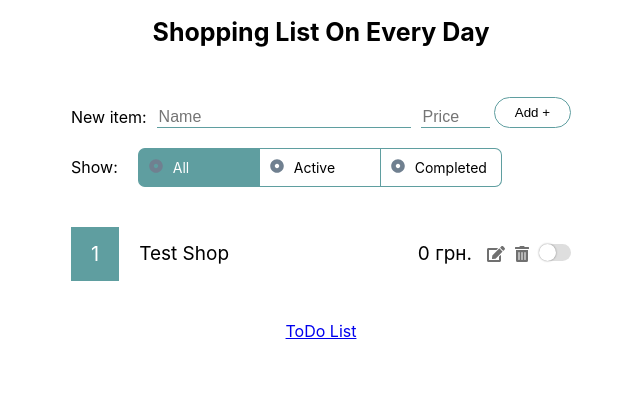
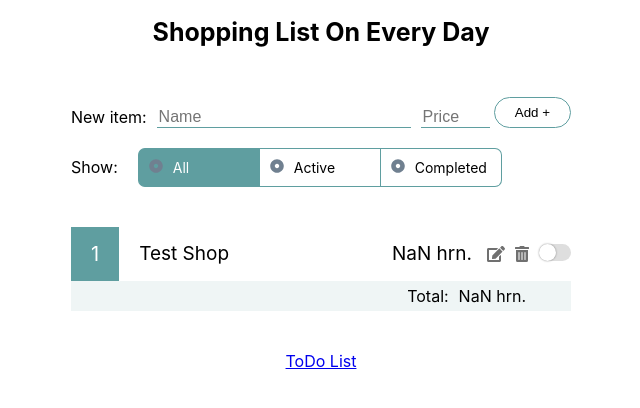
Before and after one commit to TereschenkoVlad/Todo-by-React-with-hooks, a React (Create React App) app: page /shopping-list in a window 1280 px wide. Shown: the top 408 px of the page, without its empty margins (319-959 px from the left). Built offline with nearby package versions, Linux system fonts and the light colour scheme.

Commit message:
fix reset input data

```diff
--- a/src/App.js
+++ b/src/App.js
@@ -1,7 +1,7 @@
 import React from 'react';
 import Header from './components/Header/header';
 import Todo from './components/Todo/todo';
-import './App.css';
+import './App.scss';
 import { BrowserRouter as Router, Switch, Route } from "react-router-dom";
 
 function App() {
--- a/src/App.css
+++ b/src/App.scss
@@ -1,3 +1,5 @@
+@import "assets/variables";
+
 .App {
   text-align: center;
   padding: 0 10px;
--- /dev/null
+++ b/src/assets/_variables.scss
@@ -0,0 +1,4 @@
+$main-color: cadetblue;
+$secondary-c: slategray;
+$gray-c: #707070;
+$error-c: darkred;
--- a/src/components/Add-item/add-item.js
+++ b/src/components/Add-item/add-item.js
@@ -1,6 +1,6 @@
-import React, {useState} from 'react';
-import './add-item.scss';
-import {changeStateProp, pushStateProp} from '../../actions'
+import React, { useState } from 'react';
+import './add-item.scss'
+import { pushStateProp } from '../../actions'
 
 const AddItem = (props) => {
 
@@ -14,7 +14,7 @@
     isEdit: false,
     isChecked: false,
     value: '',
-    price: 0,
+    price: NaN,
     id: Math.random()
   }
 
@@ -32,17 +32,30 @@
     })
   }
 
+  const handleInputPrice = (name, value) => {
+
+    if (item.value  && item.price) {
+      setError(false)
+    }
+
+    setItem({
+      ...item, [name]: +value
+    })
+  }
+
   const onClickButton = () => {
-    if (item.value || item.price) {
-      handleInput('value', '');
-
+    if (item.value) {
       if (props.type === 'standard') {
         pushStateProp('tasks', item, 'TASKS')
+        handleInput('value', '');
       } else  {
-        handleInput('price', '')
-        pushStateProp('shoppingList', item, 'TASKS')
+        if (item.price) {
+          handleInput('price', NaN)
+          pushStateProp('shoppingList', item, 'TASKS')
+        } else {
+          setError(true)
+        }
       }
-
     } else {
       setError(true)
     }
@@ -58,7 +71,7 @@
             <input type="text" className={isError ? 'error' : ''}
                    onChange={(event) => handleInput('value', event.target.value)} value={item.value}
                    placeholder={"Name"} />
-            <input type="number" className={"price-input"} placeholder={"Price"} onChange={(event) => handleInput('price', event.target.value)} />
+            <input type="number" className={`${isError ? 'price-input error' : 'price-input'}`} placeholder={"Price"} value={item.price} onChange={(event) => handleInputPrice('price', event.target.value)} />
           </>
           :
           <input type="text" className={isError ? 'error' : ''}
--- a/src/components/Add-item/add-item.scss
+++ b/src/components/Add-item/add-item.scss
@@ -1,3 +1,5 @@
+@import "../../assets/variables";
+
 button, a, input {
   outline: none;
 }
--- a/src/components/AllItems/all-item.scss
+++ b/src/components/AllItems/all-item.scss
@@ -1,3 +1,5 @@
+@import "../../assets/variables";
+
 .items-container {
   padding: 40px 0 ;
   max-width: 500px;
@@ -32,7 +34,7 @@
     input {
       width: 100%;
       border: none;
-      border-bottom: 1.5px solid slategrey;
+      border-bottom: 1.5px solid $main-color;
       font-size: 14px;
 
       &.edit-price {
@@ -53,7 +55,7 @@
   .save {
     background: none;
     padding: 5px 15px;
-    border: 1px solid cadetblue;
+    border: 1px solid $main-color;
     border-radius: 20px;
     cursor: pointer;
   }
@@ -62,11 +64,11 @@
     padding: 15px 20px;
     color: #ffffff;
     font-size: 20px;
-    background-color: cadetblue;
+    background-color: $main-color;
     margin-right: 20px;
 
     &.checked {
-      background-color: slategray;
+      background-color: $secondary-c;
       text-decoration: none;
     }
   }
@@ -90,7 +92,7 @@
     margin-left: 10px;
     margin-right: 10px;
     font-size: 16px;
-    color: #707070;
+    color: $gray-c;
     cursor: pointer;
 
     &:hover {
@@ -100,7 +102,7 @@
 
   .edit {
     font-size: 16px;
-    color: #707070;
+    color: $gray-c;
     cursor: pointer;
 
     &:hover {
@@ -116,6 +118,20 @@
 
   .checked {
     text-decoration: line-through;
+  }
+}
+
+.total-result {
+  text-align: right;
+  padding: 5px;
+  background-color: rgba($main-color, 0.1);
+
+  .total-price-label {
+    margin-right: 10px;
+  }
+
+  .total-price-number {
+    margin-right: 40px;
   }
 }
 
@@ -214,7 +230,7 @@
   transition: left 0.25s ease;
 }
 .switch-input:checked + .switch-label::before {
-  background-color: slategray;
+  background-color: $secondary-c;
 }
 .switch-input:checked + .switch-label::after {
   left: 16px;
--- a/src/constants/index.js
+++ b/src/constants/index.js
@@ -31,6 +31,6 @@
     value: 'Test Shop',
     isEdit: false,
     isChecked: false,
-    price: 0
+    price: NaN
   }
 ]
```
Also changed, not shown: public/manifest.json, src/components/AllItems/all-item.js.
